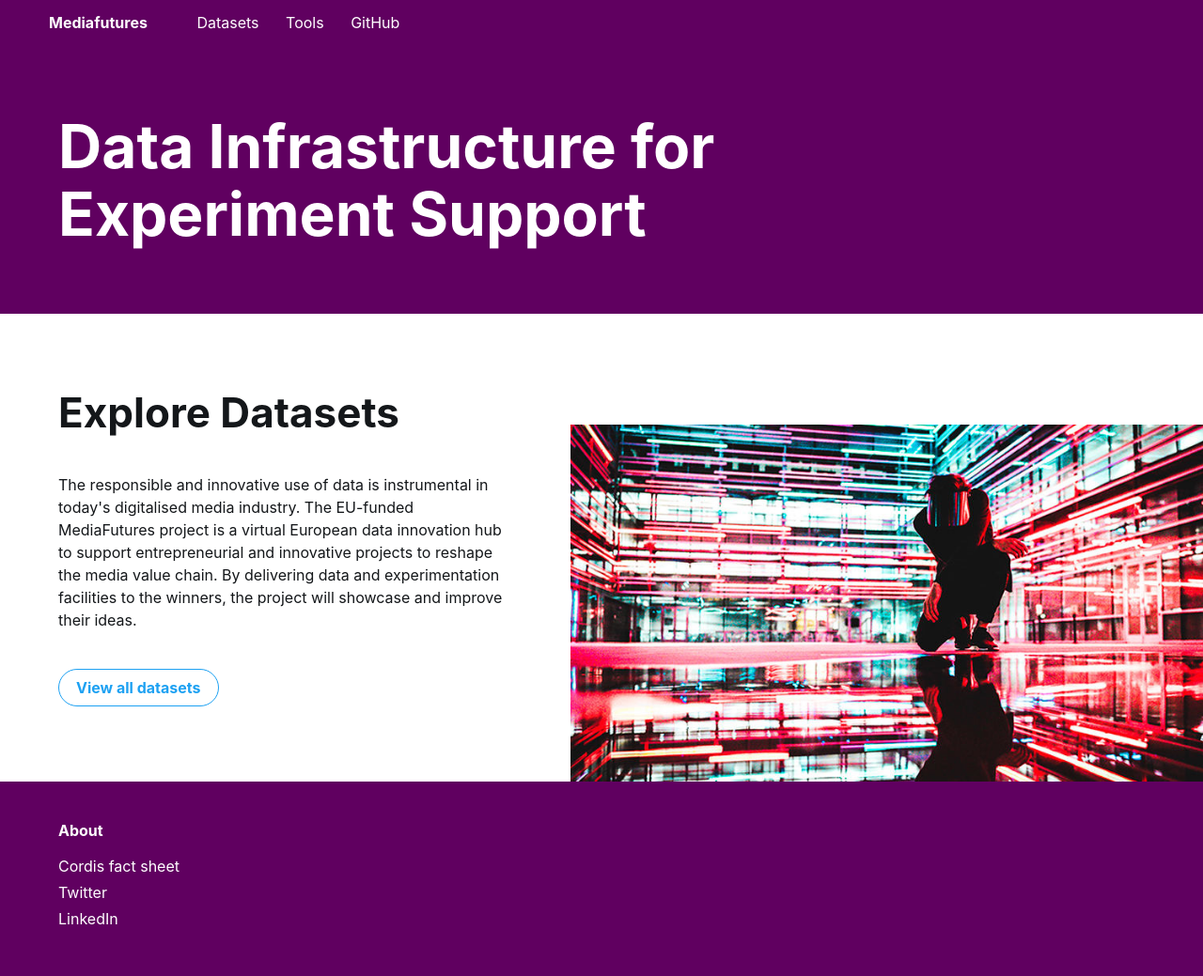
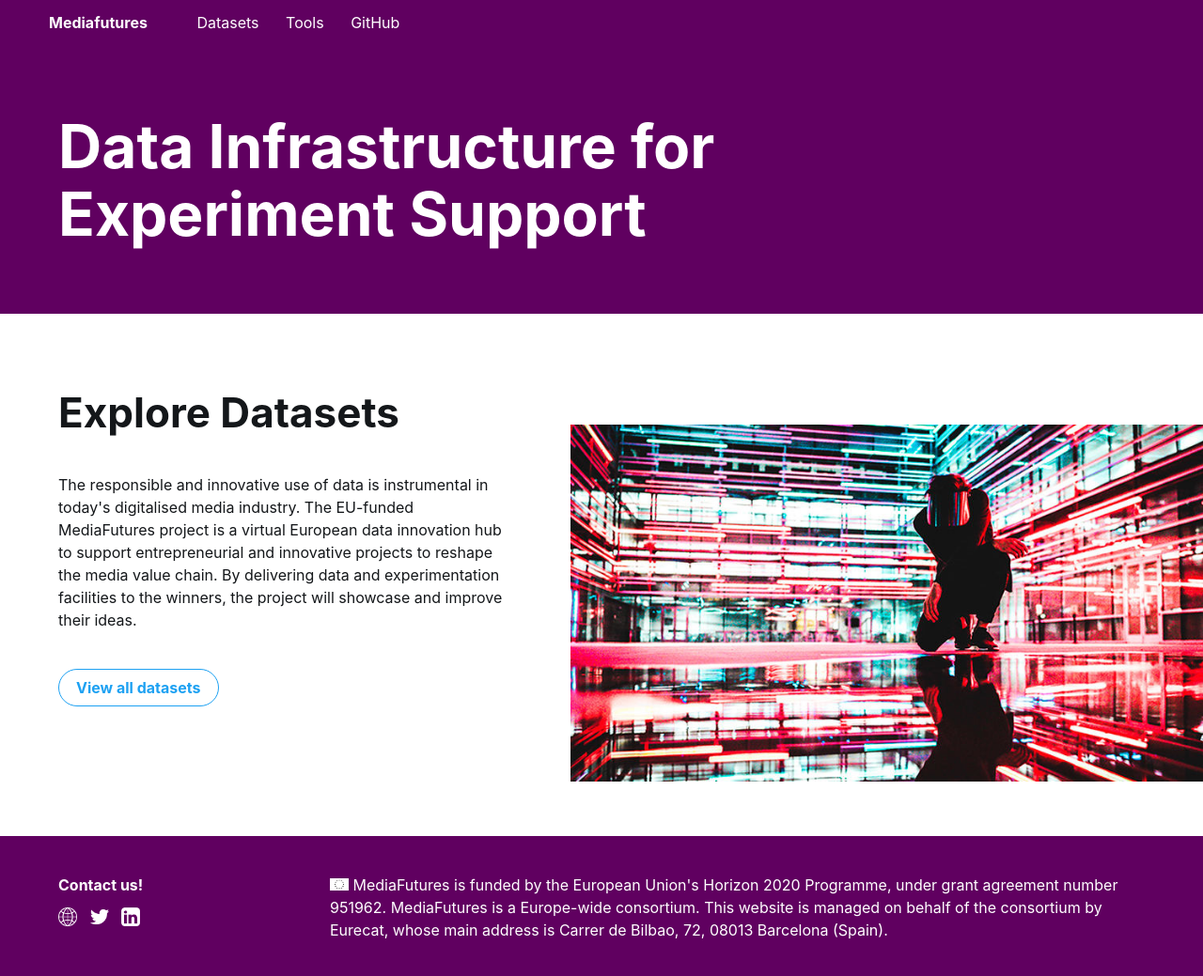
Before and after one commit to twitter/opensource-website, a Jekyll site: the page built from index.html, in a window 1280 px wide and 1082 px high. Shown: the top 1039 px of the window at 94% size. Built offline with Jekyll 4.4.1, drawn with Linux system fonts in a browser that asks for light colours.

Commit message:
improve footer

```diff
--- a/_layouts/default.html
+++ b/_layouts/default.html
@@ -88,11 +88,21 @@
             </div-->
             <div class="Grid-cell footer-cell u-size1of4 footer-margin">
                 <h3 class="xsmall-margin">
-                    <!--a class="foot-link" target="_blank" href="https://about.twitter.com/"-->About<!--/a-->
+                    <!--a class="foot-link" target="_blank" href="https://about.twitter.com/"-->Contact us!<!--/a-->
                 </h3>
-                <a class="foot-link" target="_blank" href="https://cordis.europa.eu/project/id/951962">Cordis fact sheet</a>
-                <a class="foot-link" target="_blank" href="https://twitter.com/MediaFuturesEU">Twitter</a>
-                <a class="foot-link" target="_blank" href="https://www.linkedin.com/company/mediafutures/">LinkedIn</a>
+                <a target="_blank" href="https://cordis.europa.eu/project/id/951962">
+                    <img alt="" src="./assets/web.png" style="width: 20px; height: auto;"/>
+                </a>&nbsp
+                <a target="_blank" href="https://twitter.com/MediaFuturesEU">
+                    <img alt="" src="./assets/twitter.png" style="width: 20px; height: auto;"/>
+                </a>&nbsp
+                <a target="_blank" href="https://www.linkedin.com/company/mediafutures/">
+                    <img alt="" src="./assets/linkedin.png" style="width: 20px; height: auto;"/>
+                </a>
+            </div>
+
+            <div class="Grid-cell footer-cell u-size3of4">
+                <p><img alt="" src="./assets/eu-wout.png" style="width: 20px; height: auto;"/> MediaFutures is funded by the European Union's Horizon 2020 Programme, under grant agreement number 951962. MediaFutures is a Europe-wide consortium. This website is managed on behalf of the consortium by Eurecat, whose main address is Carrer de Bilbao, 72, 08013 Barcelona (Spain).</p>
             </div>
 
         </div>
```
Also changed, not shown: assets/eu-wout.png (added), assets/linkedin.png (added), assets/twitter.png (added), assets/web.png (added).
